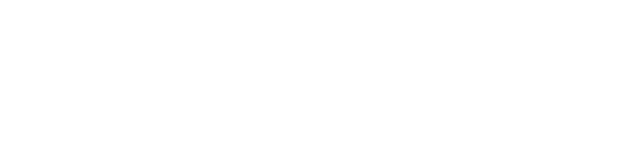
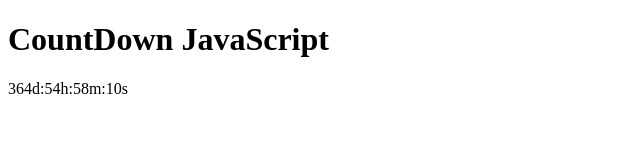
Before and after one commit to nrodriguezn/CountDownJs, a plain HTML site: page index.html in a window 1280 px wide. Shown: the whole page, without its empty margins (0-640 px from the left). Drawn offline with Linux system fonts and the light colour scheme.

Commit message:
countdown funcionando

```diff
--- a/index.html
+++ b/index.html
@@ -5,7 +5,8 @@
     <title>CountDown JS</title>
   </head>
   <body>
-    <span id="CountDown"></span>
+    <h1> CountDown JavaScript </h1>
+    <span id="clock"></span>
     <script src="js/scripts.js"></script>
   </body>
 </html>
--- a/js/scripts.js
+++ b/js/scripts.js
@@ -4,8 +4,35 @@ const getRemainTime = deadline => {
   let now = new Date(),
   remainTime = (new Date(deadline) - now + 1000) / 1000,//me devuelve un numero en milisegundos
         //la operacion slice(-2) usa dos digitos hacia atras, de esta manera si es >10 se queda con ese numero y si es <10, se le agrega el '0' en string
-  remainSecond = ('0' + Math.floor(remainTime % 60)).slice(-2),      //si remain second es menor que 10, se le agrega un cero a la izuqierda
+  remainSeconds = ('0' + Math.floor(remainTime % 60)).slice(-2),      //si remain second es menor que 10, se le agrega un cero a la izuqierda
   remainMinutes = ('0' + Math.floor(remainTime / 60 % 60)).slice(-2),
   remainHours = ('0' + Math.floor(remainTime / 3600 % 60)).slice(-2),
   remainDays = Math.floor(remainTime / (3600 * 24));
+
+  return{
+    remainTime,
+    remainSeconds,
+    remainMinutes,
+    remainHours,
+    remainDays
+  }
 };
+
+//console.log(getRemainTime('Nov 02 2017 18:47:00'))
+
+//fecha limite, elemento donde se imprime(etiquetas), mensaje final
+const countdown = (deadline, elem, finalMessage) => {
+  const el = document.getElementById(elem);
+
+  const timerUpdate = setInterval( () =>{
+    let t = getRemainTime(deadline);    //cada segundo se actualizara esta fecha
+    el.innerHTML = `${t.remainDays}d:${t.remainHours}h:${t.remainMinutes}m:${t.remainSeconds}s`;
+
+    if (t.remainTime <= 1){ //cuando la condicion se cumpla, el intervalo se va a detener
+      clearInterval(timerUpdate);
+      el.innerHTML = finalMessage;
+    }
+    }, 1000) //la funcion recibe dos parametros, el 1000 es por 1 segundo, cada un segundo se actualizara
+};
+
+countdown('oct 2 2018 19:10:00', 'clock', 'Finalizo el tiempo')
```
